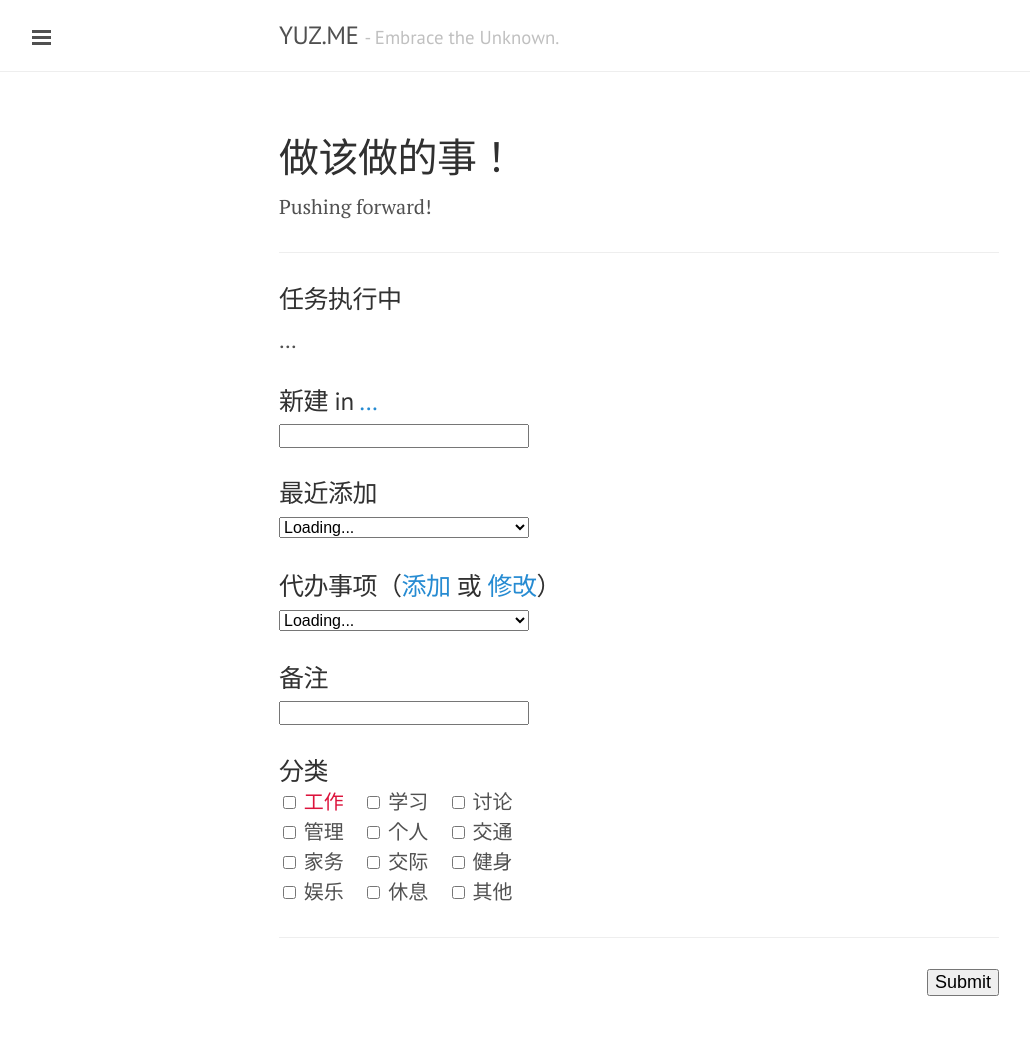
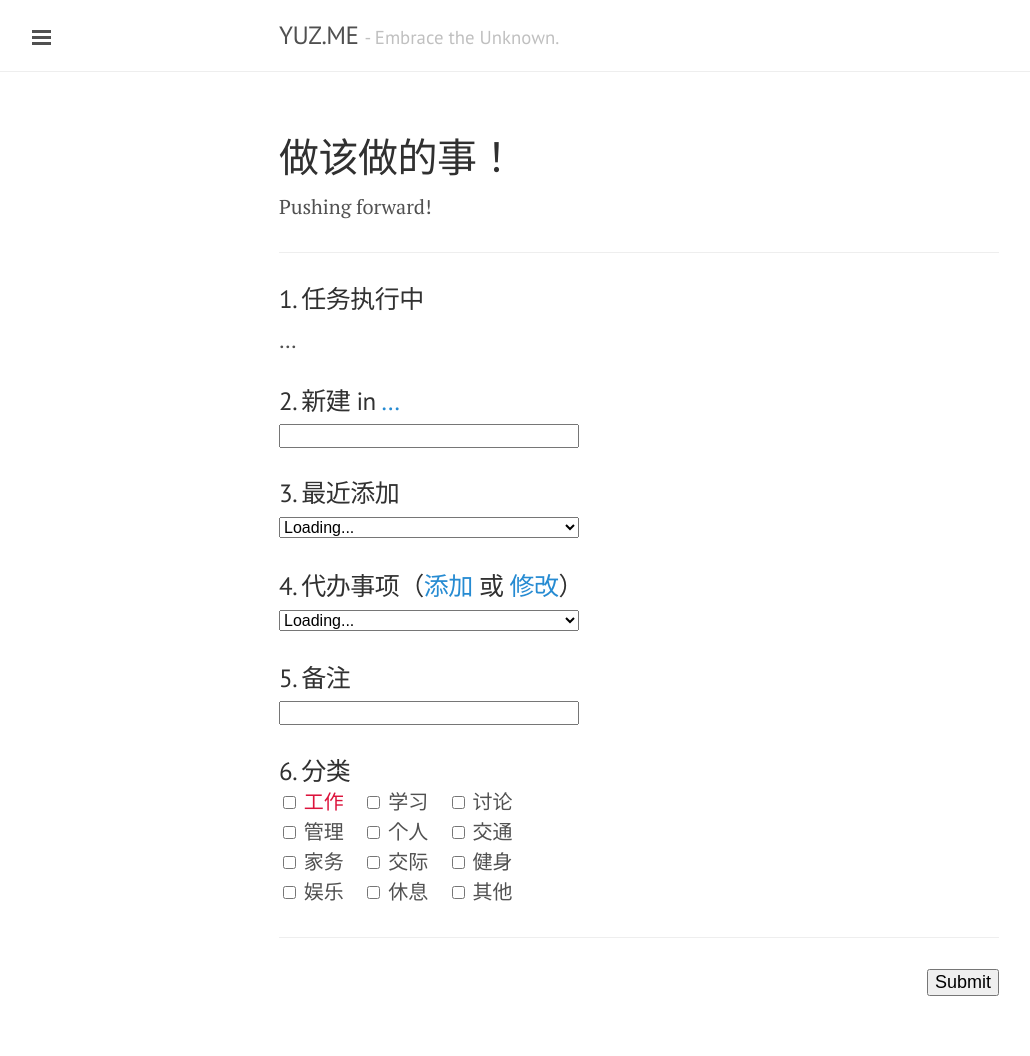
Before and after one commit to yusite/yuz.me, a Jekyll site: the page built from log.md, in a window 1280 px wide. Shown: the whole page, without its empty margins (1-1031 px from the left). Built offline with Jekyll 4.4.1, drawn with Linux system fonts in a browser that asks for light colours; Markdown is read by kramdown in place of the engine named in the settings.

Commit message:
update log page

```diff
--- a/_sass/_custom.scss
+++ b/_sass/_custom.scss
@@ -9,7 +9,7 @@ table tbody tr.head td {
 }
 
 textarea, select, input[type="text"] {
-    width : 250px;
+    width : 300px;
     margin: 0;
     -webkit-box-sizing: border-box; /* For legacy WebKit based browsers */
        -moz-box-sizing: border-box; /* For all Gecko based browsers */
--- a/log.md
+++ b/log.md
@@ -12,36 +12,36 @@ Pushing forward!
 
 <form action="https://script.google.com/macros/s/AKfycbxRYZQtTQ3qBQtxU5Q1iMV9_hlgvgALyTyID42IUNfDouFsajfN/exec" method="GET">
 
-<h3>任务执行中</h3>
+<h3>1. 任务执行中</h3>
 <div id="log">...</div>
 
-<h3>新建 in
+<h3>2. 新建 in
 <a href="https://docs.google.com/a/yuz.me/spreadsheets/d/1k6HhhgqxFaCh5VRzfqmkuODzh59lUI7TUpEEzhWUsLw/edit#gid=669333296" id="place">...</a> <span style="color:red;" id="test2"></span>
 <br>
 <input type="text" name="create" style="font-size:16px;">
 </h3>
 
-<h3>最近添加
+<h3>3. 最近添加
 <br>
 <select name="create" id="recent" style="font-size:16px;">
 <option selected value="">Loading...</option>
 </select>
 </h3>
 
-<h3>代办事项（<a href="http://yuz.me/task/">添加</a> 或 <a href="http://yuz.me/d/me/log/">修改</a>）
+<h3>4. 代办事项（<a href="http://yuz.me/task/">添加</a> 或 <a href="http://yuz.me/d/me/log/">修改</a>）
 <br>
 <select name="todo" id="todo" style="font-size:16px;">
 <option selected value="">Loading...</option>
 </select>
 </h3>
 
-<h3>备注
+<h3>5. 备注
 <br>
 <input type="text" name="comment" style="font-size:16px;">
 </h3>
 
 <h3 style="margin-bottom:0px;">
-分类 <span style="color:red;" id="test"></span>
+6. 分类 <span style="color:red;" id="test"></span>
 </h3>
 <div>
 <input type="checkbox" id ="a1" name="category" value="工作"><label for="a1" style="color:Crimson;"> 工作</label>&nbsp;&nbsp;&nbsp;
```
